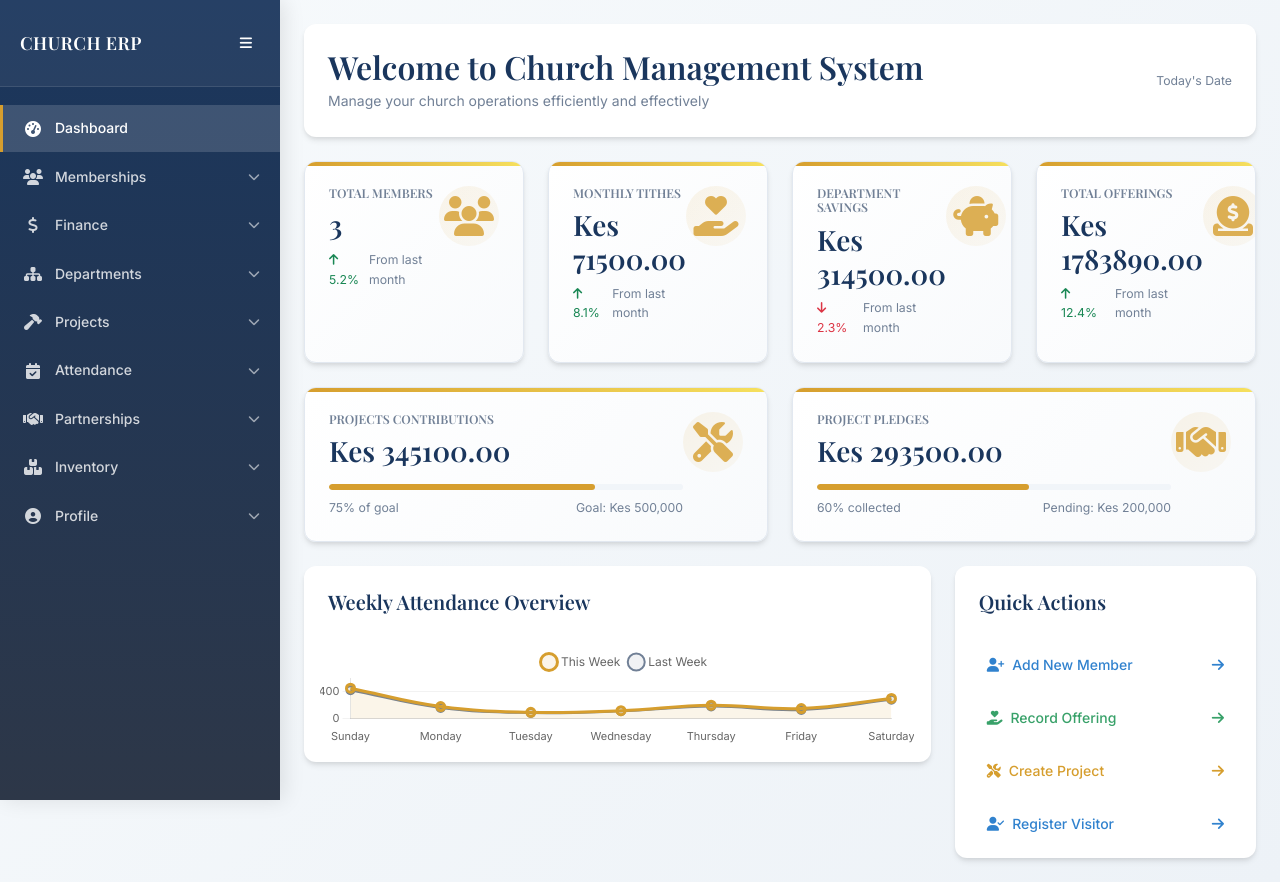
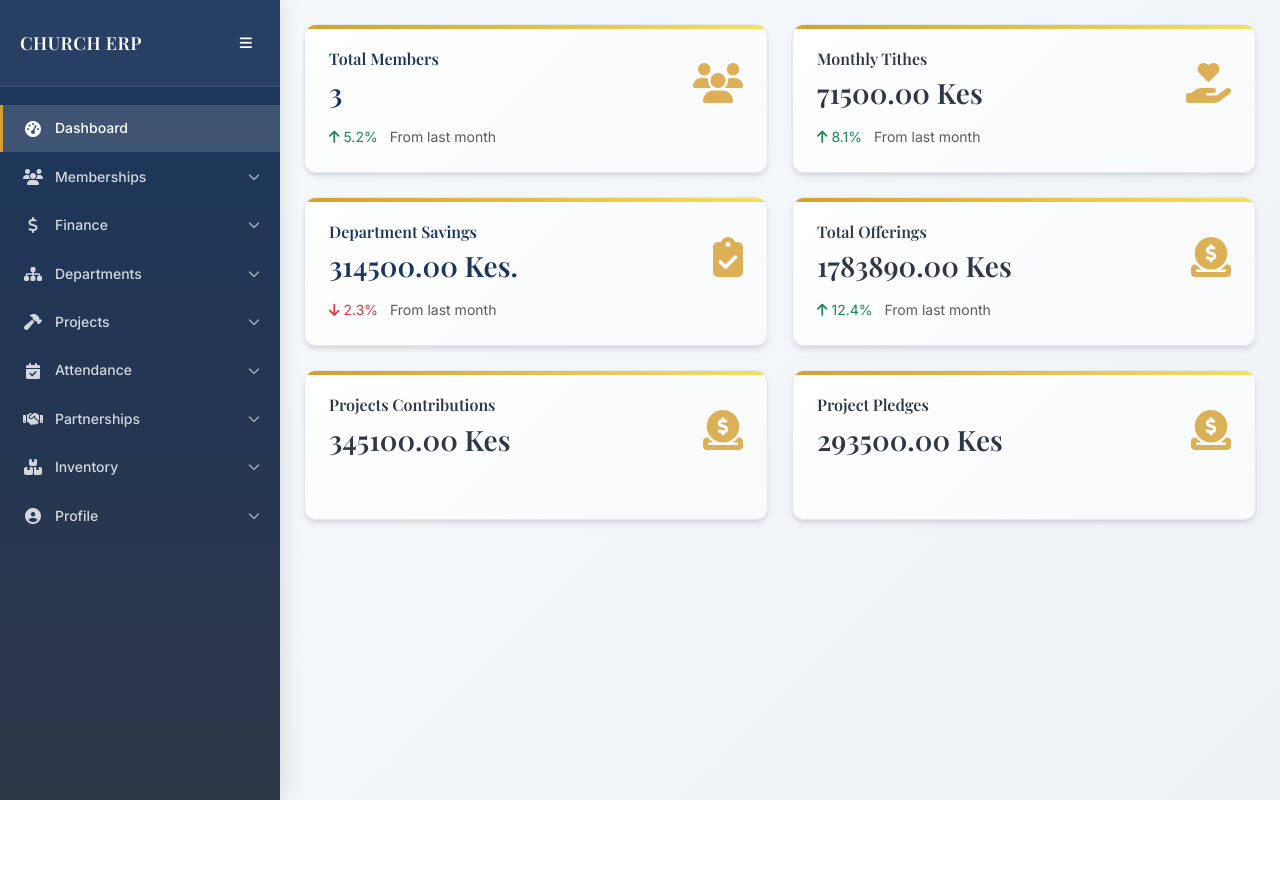
Before and after one commit to Paulndambo/Church-Management-System, a Django app: page / in a window 1280 px wide. After the commit the page ends 800 px from the top, so only its background shows below. Run offline with Django 5.2, Linux system fonts and the light colour scheme; a user stored in the database is signed in; data comes from the database, SQL or seed files in the repository; some libraries are stand-ins or nearby versions.

Commit message:
Update home.html

```diff
--- a/templates/home.html
+++ b/templates/home.html
@@ -1,292 +1,157 @@
 {% extends "base.html" %}
 
 {% block content %}
-<!-- Welcome Header -->
-<div class="row mb-4">
-    <div class="col-12">
-        <div class="card">
-            <div class="card-body p-4">
-                <div class="d-flex justify-content-between align-items-center">
-                    <div>
-                        <h2 class="mb-1">Welcome to Church Management System</h2>
-                        <p class="text-church-gray mb-0">Manage your church operations efficiently and effectively</p>
+<!-- Stats Row -->
+<div class="row g-4 mb-4">
+            <div class="col-xl-6 col-md-6">
+                <div class="card card-stat h-100">
+                    <div class="card-body">
+                        <div class="d-flex justify-content-between align-items-center">
+                            <div>
+                                <h6 class="text-church-primary">Total Members</h6>
+                                <h3 class="text-church-primary">{{total_members}}</h3>
+                            </div>
+                            <i class="fas fa-users stats-icon text-church-gold"></i>
+                        </div>
+                        <div class="mt-2">
+                            <span class="text-success"><i class="fas fa-arrow-up"></i> 5.2%</span>
+                            <span class="text-muted ms-2">From last month</span>
+                        </div>
                     </div>
-                    <div class="text-end">
-                        <div class="text-church-gray small">Today's Date</div>
-                        <div class="fw-bold">{{ today|date:"F j, Y" }}</div>
+                </div>
+            </div>
+
+            <div class="col-xl-6 col-md-6">
+                <div class="card card-stat h-100">
+                    <div class="card-body">
+                        <div class="d-flex justify-content-between align-items-center">
+                            <div>
+                                <h6 class="text-church-secondary">Monthly Tithes</h6>
+                                <h3 class="text-church-secondary">{{tithes_total}} Kes</h3>
+                            </div>
+                            <i class="fas fa-hand-holding-heart stats-icon text-church-gold"></i>
+                        </div>
+                        <div class="mt-2">
+                            <span class="text-success"><i class="fas fa-arrow-up"></i> 8.1%</span>
+                            <span class="text-muted ms-2">From last month</span>
+                        </div>
+                    </div>
+                </div>
+            </div>
+
+            <div class="col-xl-6 col-md-6">
+                <div class="card card-stat h-100">
+                    <div class="card-body">
+                        <div class="d-flex justify-content-between align-items-center">
+                            <div>
+                                <h6 class="text-church-primary">Department Savings</h6>
+                                <h3 class="text-church-primary">{{total_department_savings}} Kes.</h3>
+                            </div>
+                            <i class="fas fa-clipboard-check stats-icon text-church-gold"></i>
+                        </div>
+                        <div class="mt-2">
+                            <span class="text-danger"><i class="fas fa-arrow-down"></i> 2.3%</span>
+                            <span class="text-muted ms-2">From last month</span>
+                        </div>
+                    </div>
+                </div>
+            </div>
+
+            <div class="col-xl-6 col-md-6">
+                <div class="card card-stat h-100">
+                    <div class="card-body">
+                        <div class="d-flex justify-content-between align-items-center">
+                            <div>
+                                <h6 class="text-church-secondary">Total Offerings</h6>
+                                <h3 class="text-church-secondary">{{total_offerings}} Kes</h3>
+                            </div>
+                            <i class="fas fa-donate stats-icon text-church-gold"></i>
+                        </div>
+                        <div class="mt-2">
+                            <span class="text-success"><i class="fas fa-arrow-up"></i> 12.4%</span>
+                            <span class="text-muted ms-2">From last month</span>
+                        </div>
+                    </div>
+                </div>
+            </div>
+
+            <div class="col-xl-6 col-md-6">
+                <div class="card card-stat h-100">
+                    <div class="card-body">
+                        <div class="d-flex justify-content-between align-items-center">
+                            <div>
+                                <h6 class="text-church-secondary">Projects Contributions</h6>
+                                <h3 class="text-church-secondary">{{projects_contributions}} Kes</h3>
+                            </div>
+                            <i class="fas fa-donate stats-icon text-church-gold"></i>
+                        </div>
+                        <div class="mt-2">
+                            <span class="text-success"></span>
+                            <span class="text-muted ms-2"></span>
+                        </div>
+                    </div>
+                </div>
+            </div>
+
+            <div class="col-xl-6 col-md-6">
+                <div class="card card-stat h-100">
+                    <div class="card-body">
+                        <div class="d-flex justify-content-between align-items-center">
+                            <div>
+                                <h6 class="text-church-secondary">Project Pledges</h6>
+                                <h3 class="text-church-secondary">{{projects_pledges}} Kes</h3>
+                            </div>
+                            <i class="fas fa-donate stats-icon text-church-gold"></i>
+                        </div>
+                        <div class="mt-2">
+                            <span class="text-success"></span>
+                            <span class="text-muted ms-2"></span>
+                        </div>
                     </div>
                 </div>
             </div>
         </div>
-    </div>
-</div>
 
-<!-- Stats Row -->
-<div class="row g-4 mb-4">
-    <!-- Total Members -->
-    <div class="col-xl-3 col-lg-6 col-md-6">
-        <div class="card card-stat h-100">
-            <div class="card-body">
-                <div class="d-flex justify-content-between align-items-start">
-                    <div class="flex-grow-1">
-                        <h6 class="text-church-gray text-uppercase small fw-semibold mb-2">Total Members</h6>
-                        <h3 class="text-church-primary mb-2">{{total_members}}</h3>
-                        <div class="d-flex align-items-center">
-                            <span class="text-success small me-2">
-                                <i class="fas fa-arrow-up"></i> 5.2%
-                            </span>
-                            <span class="text-church-gray small">From last month</span>
-                        </div>
-                    </div>
-                    <div class="stats-icon-wrapper">
-                        <i class="fas fa-users stats-icon"></i>
-                    </div>
-                </div>
-            </div>
-        </div>
-    </div>
 
-    <!-- Monthly Tithes -->
-    <div class="col-xl-3 col-lg-6 col-md-6">
-        <div class="card card-stat h-100">
-            <div class="card-body">
-                <div class="d-flex justify-content-between align-items-start">
-                    <div class="flex-grow-1">
-                        <h6 class="text-church-gray text-uppercase small fw-semibold mb-2">Monthly Tithes</h6>
-                        <h3 class="text-church-primary mb-2">Kes {{tithes_total}}</h3>
-                        <div class="d-flex align-items-center">
-                            <span class="text-success small me-2">
-                                <i class="fas fa-arrow-up"></i> 8.1%
-                            </span>
-                            <span class="text-church-gray small">From last month</span>
-                        </div>
-                    </div>
-                    <div class="stats-icon-wrapper">
-                        <i class="fas fa-hand-holding-heart stats-icon"></i>
-                    </div>
-                </div>
-            </div>
-        </div>
-    </div>
-
-    <!-- Department Savings -->
-    <div class="col-xl-3 col-lg-6 col-md-6">
-        <div class="card card-stat h-100">
-            <div class="card-body">
-                <div class="d-flex justify-content-between align-items-start">
-                    <div class="flex-grow-1">
-                        <h6 class="text-church-gray text-uppercase small fw-semibold mb-2">Department Savings</h6>
-                        <h3 class="text-church-primary mb-2">Kes {{total_department_savings}}</h3>
-                        <div class="d-flex align-items-center">
-                            <span class="text-danger small me-2">
-                                <i class="fas fa-arrow-down"></i> 2.3%
-                            </span>
-                            <span class="text-church-gray small">From last month</span>
-                        </div>
-                    </div>
-                    <div class="stats-icon-wrapper">
-                        <i class="fas fa-piggy-bank stats-icon"></i>
-                    </div>
-                </div>
-            </div>
-        </div>
-    </div>
-
-    <!-- Total Offerings -->
-    <div class="col-xl-3 col-lg-6 col-md-6">
-        <div class="card card-stat h-100">
-            <div class="card-body">
-                <div class="d-flex justify-content-between align-items-start">
-                    <div class="flex-grow-1">
-                        <h6 class="text-church-gray text-uppercase small fw-semibold mb-2">Total Offerings</h6>
-                        <h3 class="text-church-primary mb-2">Kes {{total_offerings}}</h3>
-                        <div class="d-flex align-items-center">
-                            <span class="text-success small me-2">
-                                <i class="fas fa-arrow-up"></i> 12.4%
-                            </span>
-                            <span class="text-church-gray small">From last month</span>
-                        </div>
-                    </div>
-                    <div class="stats-icon-wrapper">
-                        <i class="fas fa-donate stats-icon"></i>
-                    </div>
-                </div>
-            </div>
-        </div>
-    </div>
-</div>
-
-<!-- Second Row Stats -->
-<div class="row g-4 mb-4">
-    <!-- Projects Contributions -->
-    <div class="col-xl-6 col-lg-6">
-        <div class="card card-stat h-100">
-            <div class="card-body">
-                <div class="d-flex justify-content-between align-items-start">
-                    <div class="flex-grow-1">
-                        <h6 class="text-church-gray text-uppercase small fw-semibold mb-2">Projects Contributions</h6>
-                        <h3 class="text-church-primary mb-2">Kes {{projects_contributions}}</h3>
-                        <div class="progress mt-3" style="height: 6px;">
-                            <div class="progress-bar bg-church-gold" style="width: 75%"></div>
-                        </div>
-                        <div class="d-flex justify-content-between mt-2">
-                            <span class="text-church-gray small">75% of goal</span>
-                            <span class="text-church-gray small">Goal: Kes 500,000</span>
-                        </div>
-                    </div>
-                    <div class="stats-icon-wrapper">
-                        <i class="fas fa-tools stats-icon"></i>
-                    </div>
-                </div>
-            </div>
-        </div>
-    </div>
-
-    <!-- Project Pledges -->
-    <div class="col-xl-6 col-lg-6">
-        <div class="card card-stat h-100">
-            <div class="card-body">
-                <div class="d-flex justify-content-between align-items-start">
-                    <div class="flex-grow-1">
-                        <h6 class="text-church-gray text-uppercase small fw-semibold mb-2">Project Pledges</h6>
-                        <h3 class="text-church-primary mb-2">Kes {{projects_pledges}}</h3>
-                        <div class="progress mt-3" style="height: 6px;">
-                            <div class="progress-bar bg-church-gold" style="width: 60%"></div>
-                        </div>
-                        <div class="d-flex justify-content-between mt-2">
-                            <span class="text-church-gray small">60% collected</span>
-                            <span class="text-church-gray small">Pending: Kes 200,000</span>
-                        </div>
-                    </div>
-                    <div class="stats-icon-wrapper">
-                        <i class="fas fa-handshake stats-icon"></i>
-                    </div>
-                </div>
-            </div>
-        </div>
-    </div>
-</div>
-
-<!-- Charts Row -->
-<div class="row g-4">
-    <!-- Attendance Chart -->
-    <div class="col-xl-8 col-lg-7">
-        <div class="card">
-            <div class="card-header bg-transparent border-0">
-                <h5 class="card-title mb-0">Weekly Attendance Overview</h5>
-            </div>
-            <div class="card-body">
-                <canvas id="attendanceChart" height="100"></canvas>
-            </div>
-        </div>
-    </div>
-
-    <!-- Quick Actions -->
-    <div class="col-xl-4 col-lg-5">
-        <div class="card">
-            <div class="card-header bg-transparent border-0">
-                <h5 class="card-title mb-0">Quick Actions</h5>
-            </div>
-            <div class="card-body">
-                <div class="d-grid gap-3">
-                    <a href="{% url 'members' %}" class="btn btn-outline-primary d-flex align-items-center justify-content-between">
-                        <span><i class="fas fa-user-plus me-2"></i>Add New Member</span>
-                        <i class="fas fa-arrow-right"></i>
-                    </a>
-                    <a href="{% url 'offerings' %}" class="btn btn-outline-success d-flex align-items-center justify-content-between">
-                        <span><i class="fas fa-hand-holding-heart me-2"></i>Record Offering</span>
-                        <i class="fas fa-arrow-right"></i>
-                    </a>
-                    <a href="{% url 'projects' %}" class="btn btn-outline-warning d-flex align-items-center justify-content-between">
-                        <span><i class="fas fa-tools me-2"></i>Create Project</span>
-                        <i class="fas fa-arrow-right"></i>
-                    </a>
-                    <a href="{% url 'visitors' %}" class="btn btn-outline-info d-flex align-items-center justify-content-between">
-                        <span><i class="fas fa-user-check me-2"></i>Register Visitor</span>
-                        <i class="fas fa-arrow-right"></i>
-                    </a>
-                </div>
-            </div>
-        </div>
-    </div>
-</div>
 {% endblock content %}
 
 {% block additional_scripts %}
 <script>
-    document.addEventListener('DOMContentLoaded', function() {
+
         // Attendance Chart
         const attendanceCtx = document.getElementById('attendanceChart').getContext('2d');
         const attendanceChart = new Chart(attendanceCtx, {
-            type: 'line',
+            type: 'doughnut',
             data: {
-                labels: ['Sunday', 'Monday', 'Tuesday', 'Wednesday', 'Thursday', 'Friday', 'Saturday'],
+                labels: ['Sunday Service', 'Midweek Prayer', 'Youth Group', 'Bible Study'],
                 datasets: [{
-                    label: 'This Week',
-                    data: [450, 180, 95, 120, 200, 150, 300],
-                    borderColor: '#d69e2e',
-                    backgroundColor: 'rgba(214, 158, 46, 0.1)',
-                    borderWidth: 3,
-                    fill: true,
-                    tension: 0.4
-                }, {
-                    label: 'Last Week',
-                    data: [420, 160, 85, 110, 180, 130, 280],
-                    borderColor: '#718096',
-                    backgroundColor: 'rgba(113, 128, 150, 0.1)',
+                    data: [450, 180, 95, 120],
+                    backgroundColor: [
+                        '#d4af37',
+                        '#8b4513',
+                        '#2c1810',
+                        '#f4e4a6'
+                    ],
                     borderWidth: 2,
-                    fill: false,
-                    tension: 0.4
+                    borderColor: '#ffffff'
                 }]
             },
             options: {
                 responsive: true,
-                maintainAspectRatio: false,
+                maintainAspectRatio: true,
                 plugins: {
                     legend: {
-                        position: 'top',
+                        position: 'bottom',
                         labels: {
                             font: {
-                                family: 'Inter',
+                                family: 'Crimson Text',
                                 size: 12
                             },
-                            usePointStyle: true
+                            padding: 15
                         }
-                    }
-                },
-                scales: {
-                    y: {
-                        beginAtZero: true,
-                        grid: {
-                            color: 'rgba(0,0,0,0.05)'
-                        },
-                        ticks: {
-                            font: {
-                                family: 'Inter',
-                                size: 11
-                            }
-                        }
-                    },
-                    x: {
-                        grid: {
-                            display: false
-                        },
-                        ticks: {
-                            font: {
-                                family: 'Inter',
-                                size: 11
-                            }
-                        }
-                    }
-                },
-                elements: {
-                    point: {
-                        radius: 4,
-                        hoverRadius: 6
                     }
                 }
             }
         });
-    });
-</script>
+    </script>
 {% endblock additional_scripts %}
```
